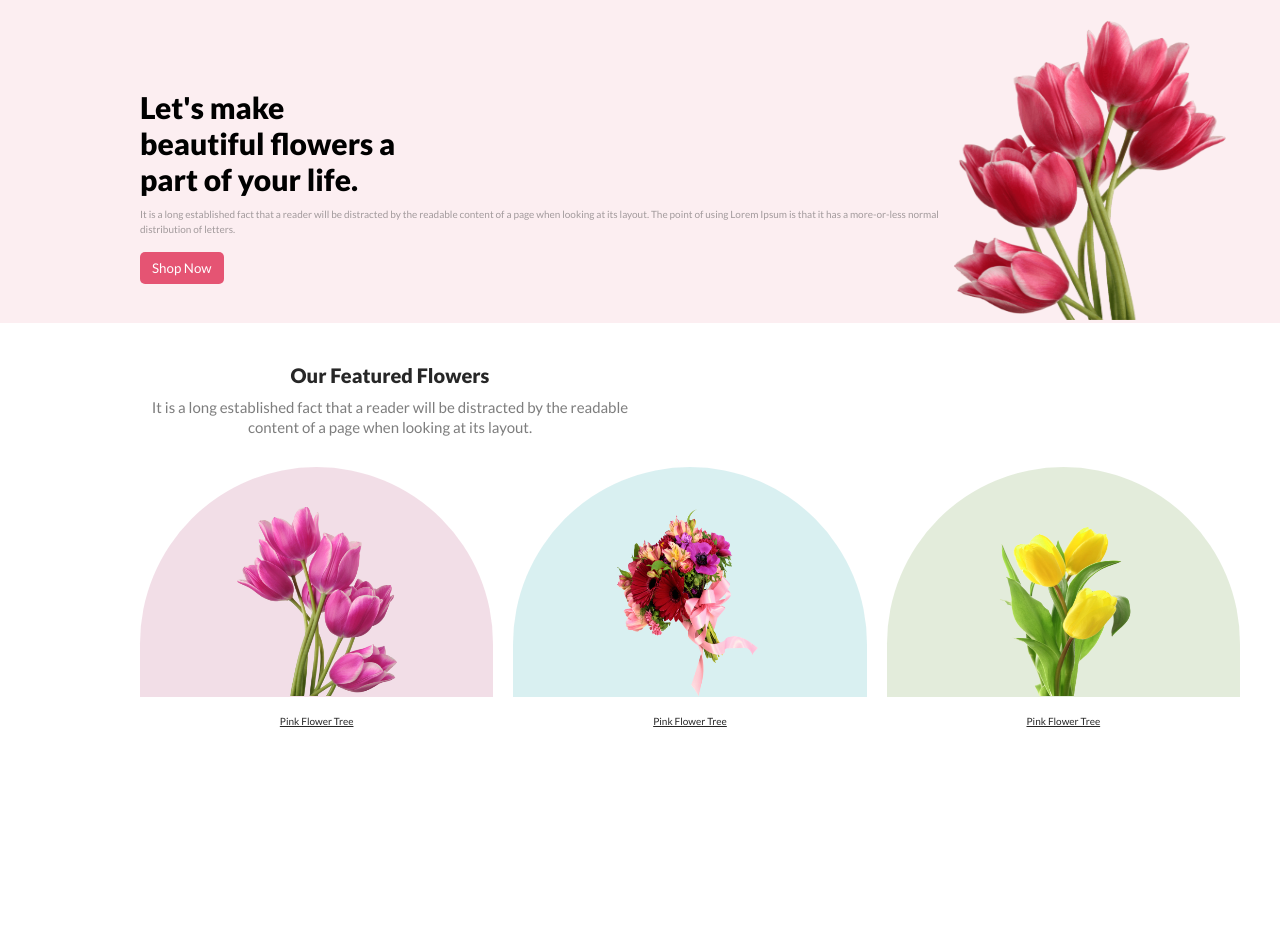
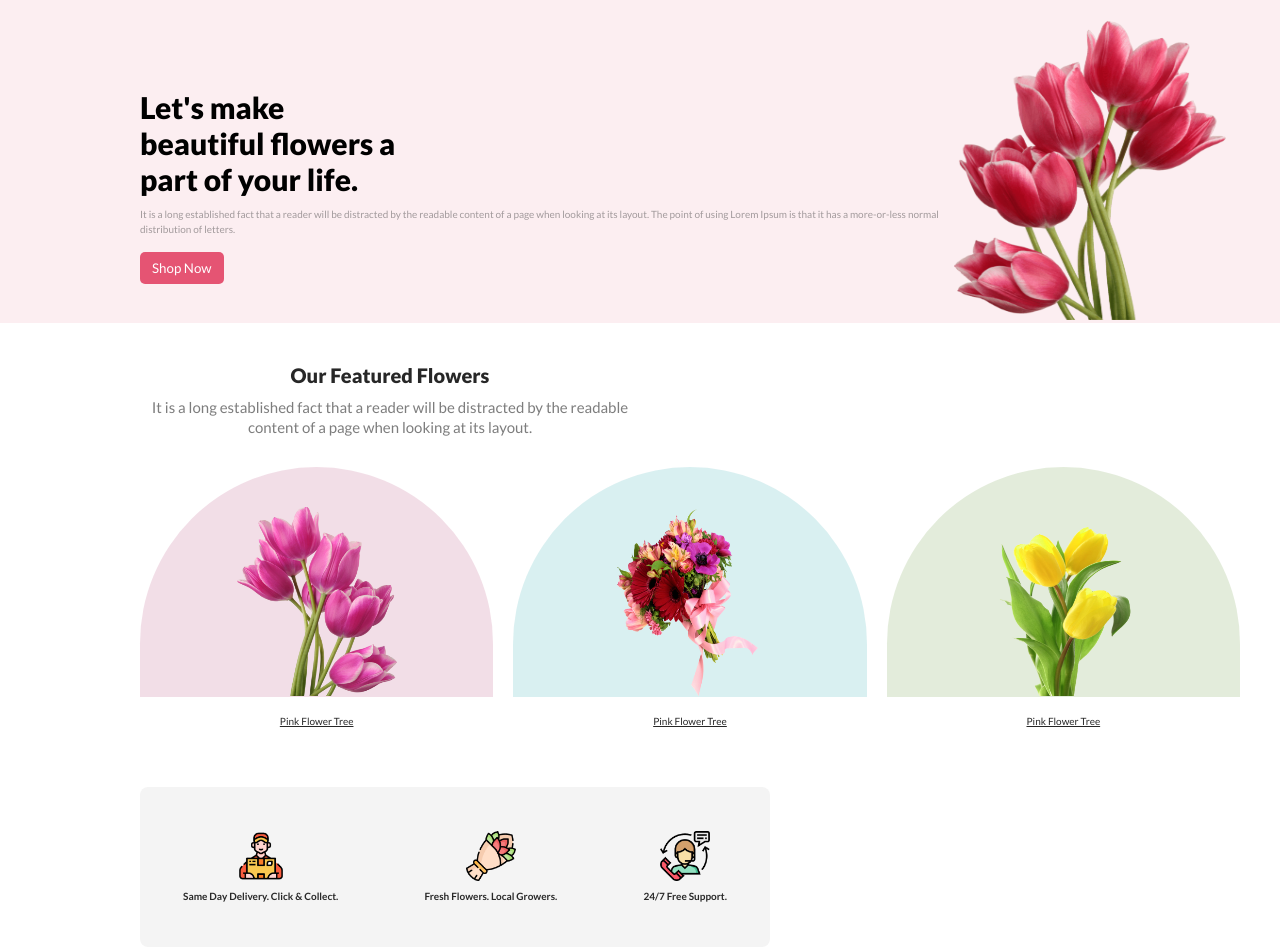
Before and after one commit to atickemon24/assignmnet-projrct-1, a plain HTML site: page index.html in a window 1280 px wide. Drawn offline with Linux system fonts and the light colour scheme; a web font is replaced by a local one.

Commit message:
main secound part done

```diff
--- a/index.html
+++ b/index.html
@@ -71,6 +71,36 @@
     </div>
 </div>
         </section>
+       <section class="secound-part">
+                <div class="container">
+                    <div class="all-icon">
+                        <div class="first-icon">
+                            <div class="icon-imagee">
+                                <img class="icon-image" src="/Flower Asset/Group 57.png" alt="">
+                            </div>
+                            <div class="icon-text">
+                                <span class="icon-details">Same Day Delivery. Click & Collect.</span>
+                            </div>
+                        </div>
+                        <div class="secound-icon">
+                            <div class="icon-imagee">
+                                <img  class="icon-image"src="/Flower Asset/Group 58.png" alt="">
+                            </div>
+                            <div class="icon-text">
+                                <span class="icon-details">Fresh Flowers. Local Growers.</span>
+                            </div>
+                        </div>
+                        <div class="third-icon">
+                            <div class="icon-imagee">
+                                <img class="icon-image" src="/Flower Asset/Group 59.png" alt="">
+                            </div>
+                            <div class="icon-text">
+                                <span class="icon-details">24/7 Free Support.</span>
+                            </div>
+                        </div>
+                    </div>
+                </div>
+       </section>
     </main>
 </body>
 </html>
--- a/styles/style.css
+++ b/styles/style.css
@@ -142,3 +142,16 @@ p.text-intro {font-size: 10px;
         font-size: 10px;
         margin: auto;
     }
+    .secound-part{
+        height: 100vh;
+
+    }
+    .all-icon {display: flex;align-items: center;justify-content: space-around;border-radius: 8px;background: rgba(39, 39, 39, 0.05);width: 630px;margin-top: 70px;height: 160px;text-align: center;}
+    .icon-image{
+    width: 50px;
+}
+.icon-details{
+    color: #272727;
+    font-size: 10px;
+    font-weight: 600;
+    }
```
